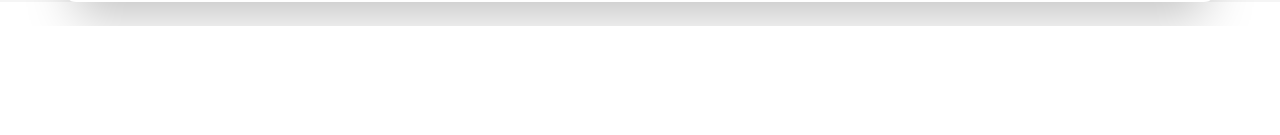
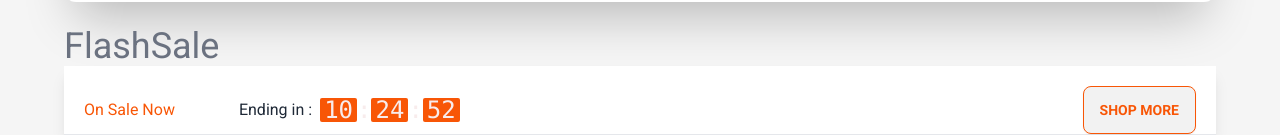
Before and after one commit to rjspyk5/Daraz-clone, a plain HTML site: page index.html in a window 1280 px wide. Shown: the part 928-1063 px from the top of the page. Before the commit the page ends 954 px from the top, so only its background shows below. Drawn offline with nearby package versions, Linux system fonts and the light colour scheme.

Commit message:
Flash sale countdown section done

```diff
--- a/index.html
+++ b/index.html
@@ -475,6 +475,50 @@
           </p>
         </div>
       </section>
+
+      <!-- FlashSale Section -->
+      <h3 class="text-gray-500 text-4xl">FlashSale</h3>
+      <section class="shadow-lg bg-white">
+        <div
+          class="flex justify-center md:justify-between items-center pt-5 px-5"
+        >
+          <div class="flex justify-around items-center">
+            <p class="text-[#f85606]">On Sale Now</p>
+            <p class="ml-16">Ending in :</p>
+
+            <!-- Coundown format -->
+            <span class="countdown font-mono text-2xl text-[#f8ecec] mx-2">
+              <span
+                class="bg-[#f85606] px-1 rounded-sm"
+                style="--value: 10"
+              ></span
+              >:
+              <span
+                class="bg-[#f85606] px-1 rounded-sm"
+                style="--value: 24"
+              ></span
+              >:
+              <span
+                class="bg-[#f85606] px-1 rounded-sm"
+                style="--value: 52"
+              ></span>
+            </span>
+
+            <!-- Countdown end -->
+          </div>
+
+          <button
+            type="button"
+            class="btn hidden md:block border-1 border-[#f85606] text-[#f85606]"
+          >
+            SHOP MORE
+          </button>
+        </div>
+        <hr />
+        <div
+          class="products-container grid grid-cols-1 sm:grid-cols-2 md:grid-cols-6"
+        ></div>
+      </section>
     </main>
   </body>
 </html>
```
